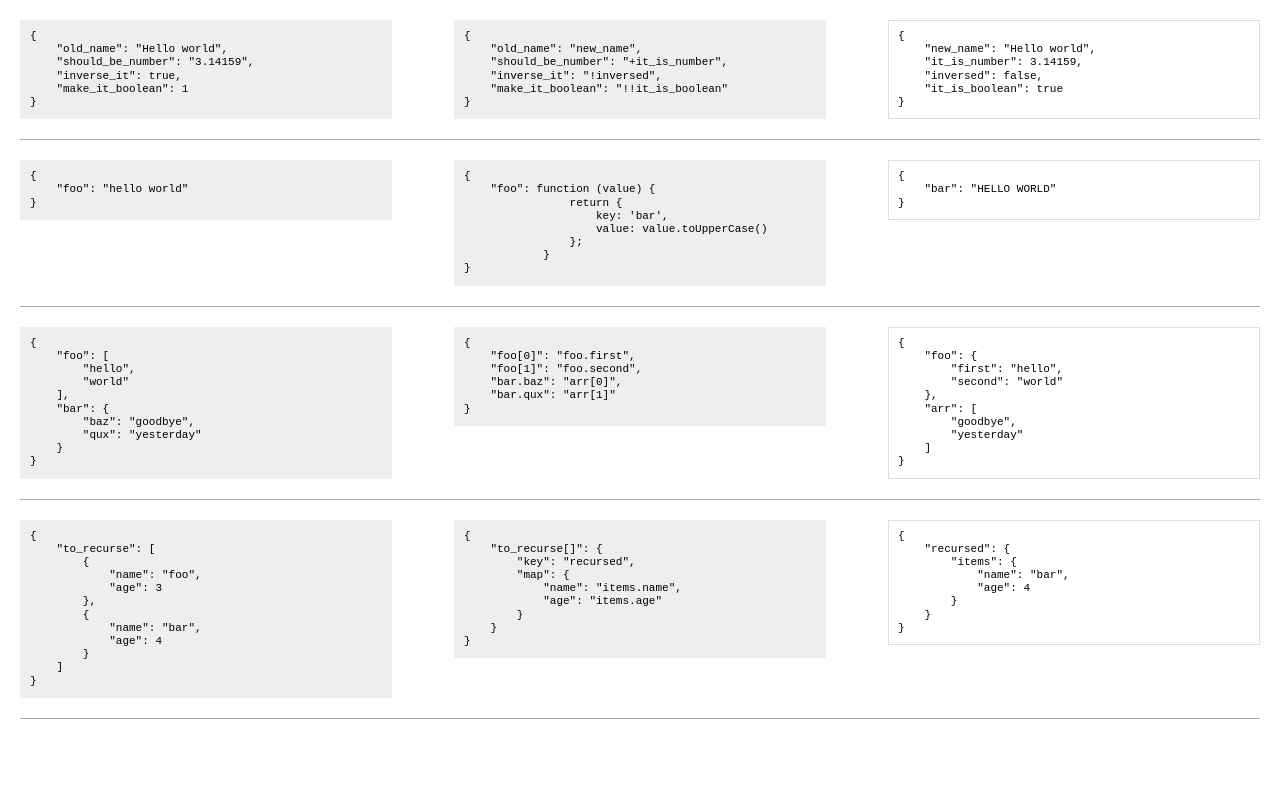
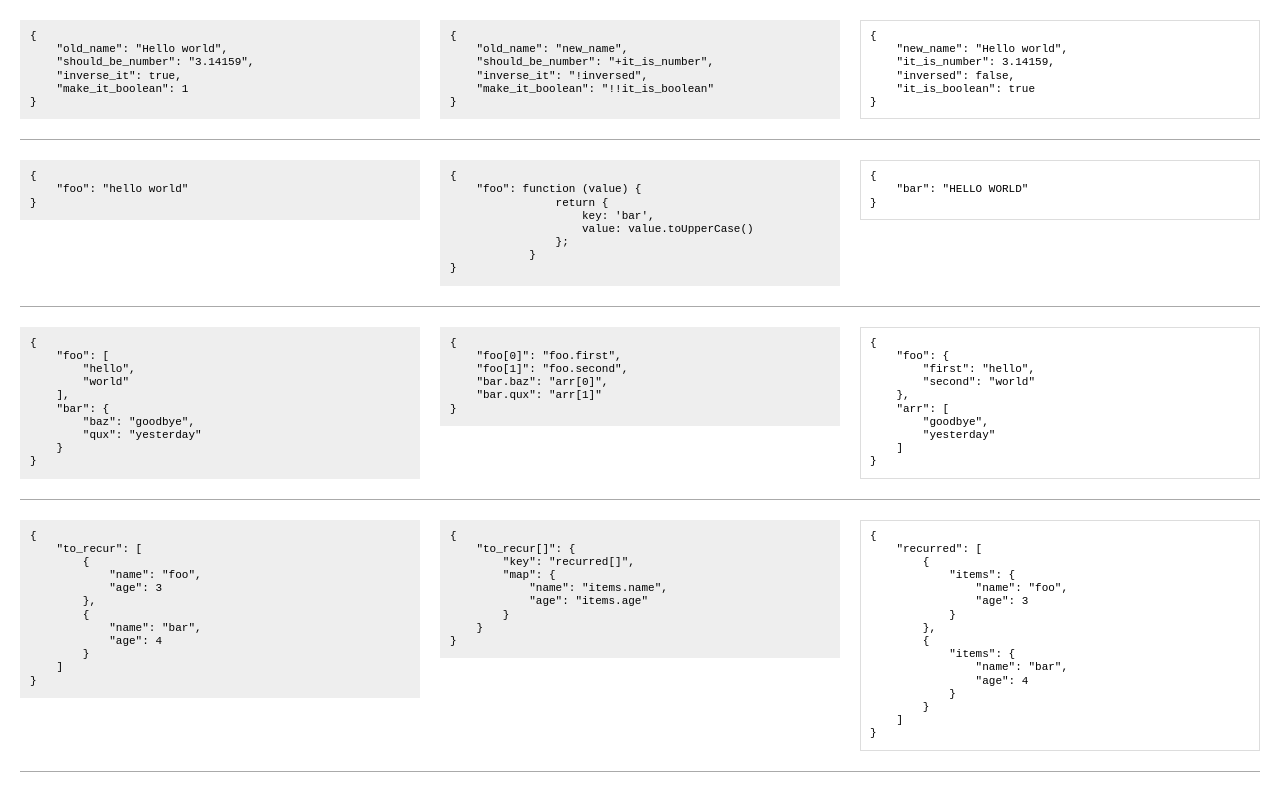
Before and after one commit to SilentDepth/json-refactor, a plain HTML site: page test.html in a window 1280 px wide. Drawn offline with Linux system fonts and the light colour scheme.

Commit message:
Add push support in target key defining

```diff
--- a/json-transpiler.js
+++ b/json-transpiler.js
@@ -10,14 +10,13 @@ var jsonTranspiler = function (source, target, map) {
         var parent = object, key = '';
         var tokens = path.split('.'), len = tokens.length;
         tokens.forEach(function (token, idx) {
-            // TODO: push
-            var groups = /(\w+)(?:\[(\d+)])?$/.exec(token), arrIdx = groups[2], isArray = !!arrIdx;
+            var groups = /(\w+)(\[(\d+)?])?$/.exec(token), isArray = !!groups[2], arrIdx = groups[3];
             key = groups[1];
 
             if (isArray) {
                 if (makeCrumbs && !(parent[key] instanceof Array)) parent[key] = [];
                 parent = parent[key];
-                key = arrIdx;
+                key = arrIdx || parent.length;
             }
 
             if (idx < len - 1) {
--- a/test.html
+++ b/test.html
@@ -3,9 +3,9 @@
 <title>JSON-Transpiler Test</title>
 <style>
     html, body { margin: 0; padding: 0; width: 100%; height: 100%; }
-    .test { border: 0 solid #AAA; border-width: 1px 0; margin: -1px 20px 0; padding: 20px 0; font: 11px/1.2 "Source Code Pro", Consolas, monospace; }
+    .test { border: 0 solid #AAA; border-width: 1px 0; margin: -1px auto 0; padding: 20px 0; font: 11px/1.2 "Source Code Pro", Consolas, monospace; width: 1240px; }
     .test::after { content: ''; clear: both; display: block; }
-    .test pre { float: left; width: 30%; background: #EEE; margin: 0 5% 0 0; padding: 9px; border: 1px solid #EEE; box-sizing: border-box; }
+    .test pre { float: left; width: 400px; background: #EEE; margin: 0 20px 0 0; padding: 9px; border: 1px solid #EEE; box-sizing: border-box; }
     .test .target { margin: 0; background: none; border-color: #DDD; }
     .test .correct { background: rgba(0, 255, 0, 0.1); }
     .test .wrong { background: rgba(255, 0, 0, 0.1); }
@@ -122,7 +122,7 @@
     <pre class="target"></pre>
     <script>
         source = {
-            'to_recurse': [
+            'to_recur': [
                 {
                     'name': 'foo',
                     'age': 3
@@ -133,8 +133,8 @@
             ]
         };
         map = {
-            'to_recurse[]': {
-                key: 'recursed',
+            'to_recur[]': {
+                key: 'recurred[]',
                 map: {
                     'name': 'items.name',
                     'age': 'items.age'
```
Also changed, not shown: 1 other file.
